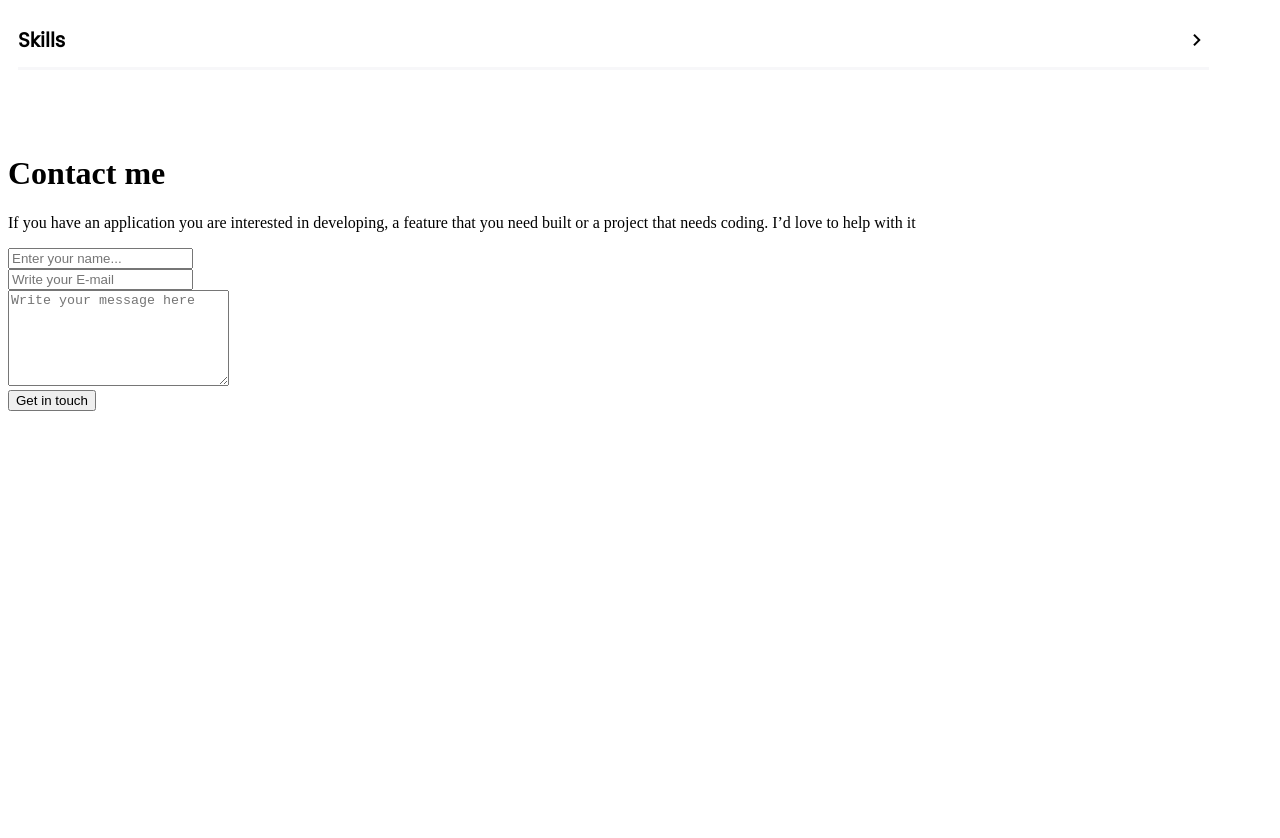
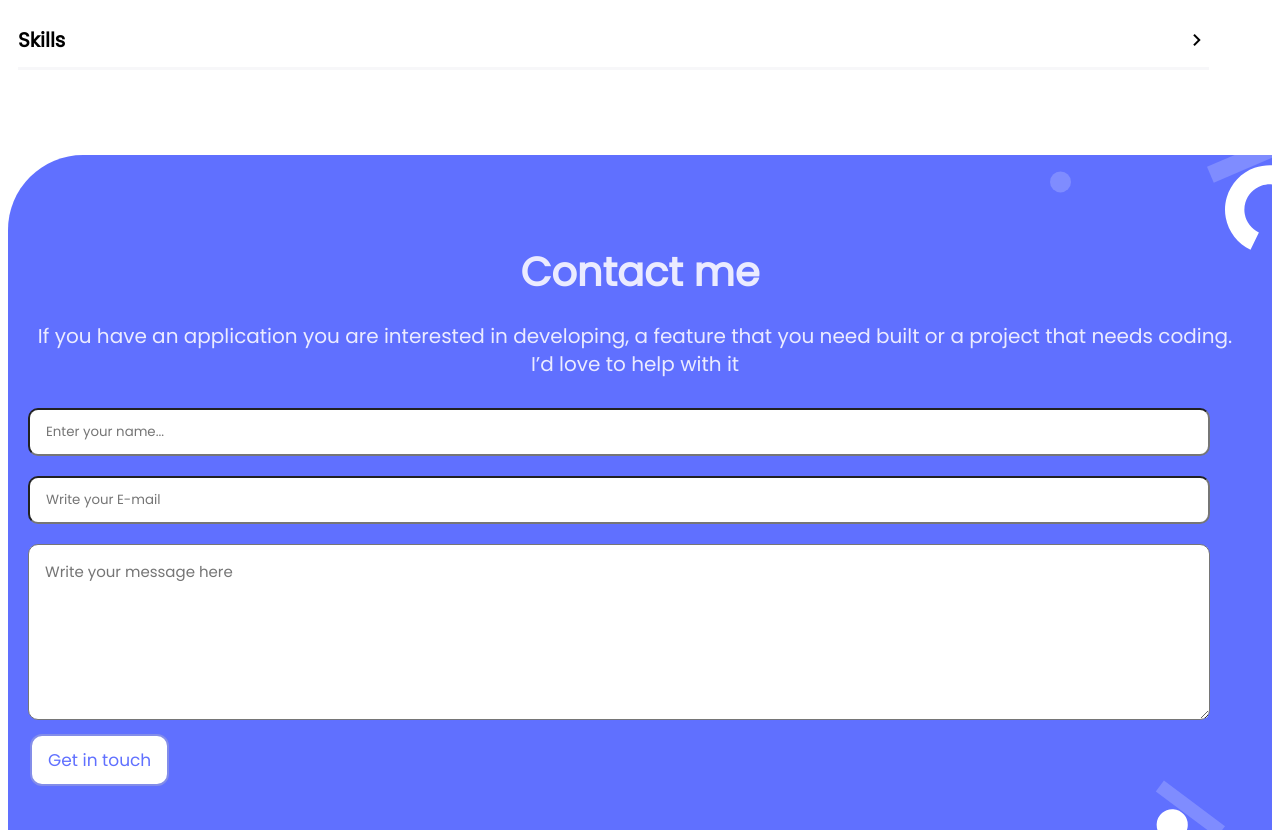
Before and after one commit to emmanuelcortes2/1stweb, a website: page index.html in a window 1280 px wide. Shown: the part 6533-7371 px from the top of the page. Before the commit the page ends 6952 px from the top, so only its background shows below. Drawn offline with nearby package versions, Linux system fonts and the light colour scheme.

Commit message:
add styles and fix submit button

```diff
--- a/index.html
+++ b/index.html
@@ -190,19 +190,20 @@
                 or a project that needs coding. I’d love to
                 help with it
             </p>
-            <form>
+            <form action="https://formspree.io/f/xrgdbdnb"
+            method="POST">
                 <ul class="data-input">
                     <li>
-                        <input type="text" placeholder="Enter your name..." required>
+                        <input type="text" name="name" placeholder="Enter your name..." required>
                     </li>
                     <li>
-                        <input type="email" placeholder="Write your E-mail" required>
+                        <input type="email" name="email" placeholder="Write your E-mail" required>
                     </li>
+
+                        <textarea cols="25" rows="6"  name="message" placeholder="Write your message here" required></textarea>
+
                     <li>
-                        <textarea cols="25" rows="6" placeholder="Write your message here" required></textarea>
-                    </li>
-                    <li>
-                        <button class="g-button" type="button">Get in touch</button>
+                        <button class="g-button" type="submit">Get in touch</button>
                     </li>
                 </ul>
             </form>
--- a/style.css
+++ b/style.css
@@ -277,3 +277,101 @@ ul {
 }
 
 .menu ul ul a:hover { background: #7f8cff; }
+
+.contact {
+  display: flex;
+  flex-direction: column;
+  background-image: url("shapes.svg");
+  background-size: auto;
+  background-position: right;
+  background-repeat: no-repeat;
+  background-color: #6070ff;
+  border-top-left-radius: 75px;
+  padding-bottom: 40px;
+}
+
+.contact h1 {
+  padding-top: 60px;
+  text-align: center;
+  font-family: Poppins, Verdana, Geneva, Tahoma, sans-serif;
+  font-size: 40px;
+  font-weight: 700;
+  color: #ebebff;
+  margin-bottom: 0%;
+}
+
+.contact p {
+  text-align: center;
+  font-family: Poppins, Verdana, Geneva, Tahoma, sans-serif;
+  color: #ebebff;
+  font-size: 20px;
+  font-weight: 400;
+  line-height: 28px;
+  padding-left: 20px;
+  padding-right: 30px;
+}
+
+.data-input {
+  display: flex;
+  flex-direction: column;
+  list-style: none;
+  padding-left: 20px;
+}
+
+input[type=text] {
+  width: 95%;
+  height: 48px;
+  padding-top: 10px;
+  padding-bottom: 10px;
+  border-radius: 10px;
+  margin: 10px 0;
+  box-sizing: border-box;
+  font-family: Poppins, Verdana, Geneva, Tahoma, sans-serif;
+  font-weight: 400px;
+  padding-left: 16px;
+}
+
+input[type=email] {
+  width: 95%;
+  height: 48px;
+  padding-top: 10px;
+  padding-bottom: 10px;
+  border-radius: 10px;
+  margin: 10px 0;
+  box-sizing: border-box;
+  font-family: Poppins, Verdana, Geneva, Tahoma, sans-serif;
+  font-weight: 400px;
+  padding-left: 16px;
+}
+
+textarea {
+  width: 95%;
+  border-radius: 10px;
+  margin-top: 10px;
+  margin-bottom: 10px;
+  font-family: Poppins, Verdana, Geneva, Tahoma, sans-serif;
+  font-weight: 400;
+  font-size: 15px;
+  line-height: 24px;
+  padding: 15px 38px 15px 16px;
+  box-sizing: border-box;
+}
+
+.g-button {
+  font-family: Poppins, Verdana, Geneva, Tahoma, sans-serif;
+  color: #6070ff;
+  font-size: 17px;
+  font-weight: 500;
+  line-height: 24px;
+  background-color: #fff;
+  border: 2px solid #838de9;
+  padding: 12px 16px 12px 16px;
+  margin: 4px 2px;
+  border-radius: 12px;
+}
+
+.g-button:enabled { background-color: #fff; }
+.g-button:hover { background-color: #7f8cff; }
+
+.g-button:active { background: #2230d2; }
+.g-button:disabled { color: #5e6c84; }
```
